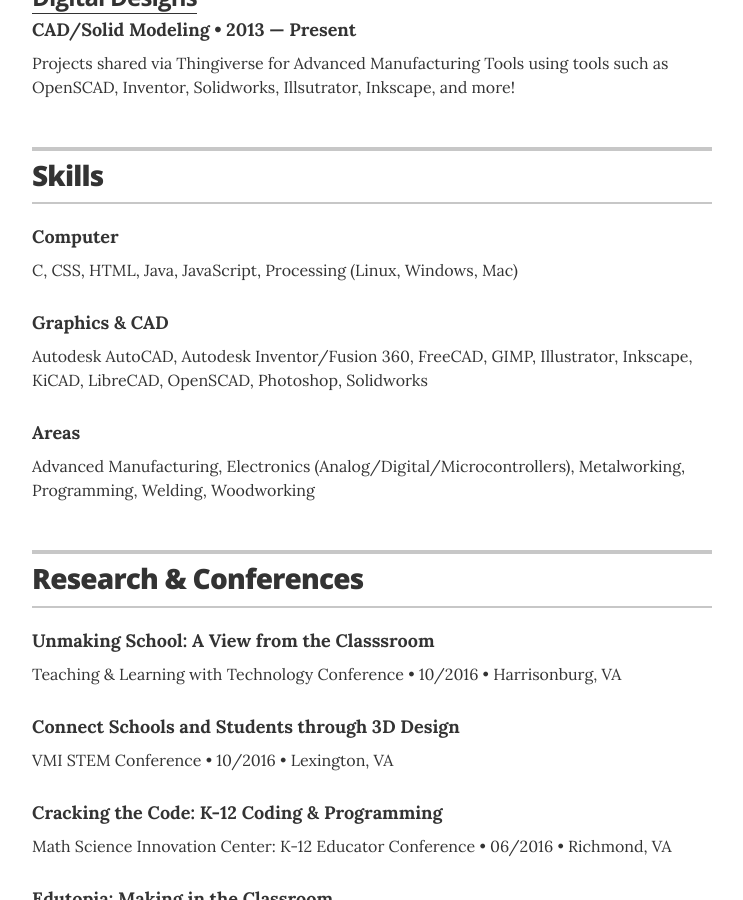
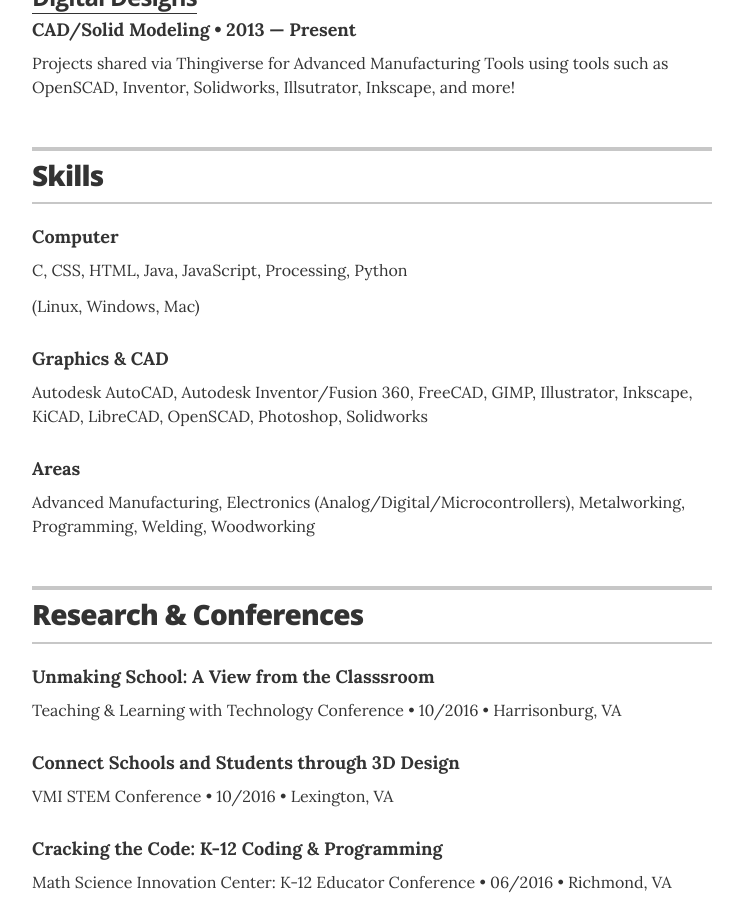
Before and after one commit to eabredder/eabredder.github.io, a Jekyll site: the page built from index.html, in a window 1280 px wide and 900 px high, scrolled down 1878 px. Shown: the whole window, without its empty margins (268-1011 px from the left). Built offline with Jekyll 4.4.1, drawn with Linux system fonts in a browser that asks for light colours.

Commit message:
Update resume.html

```diff
--- a/_layouts/resume.html
+++ b/_layouts/resume.html
@@ -161,7 +161,8 @@
 
         <div class="resume-item">
           <h4 class="resume-item-details">Computer</h4>
-          <p class="resume-item-copy">C, CSS, HTML, Java, JavaScript, Processing (Linux, Windows, Mac)</p>
+          <p class="resume-item-copy">C, CSS, HTML, Java, JavaScript, Processing, Python</p>
+          <p class="resume-item-copy">(Linux, Windows, Mac)</p>
         </div>
 
         <div class="resume-item">
```
